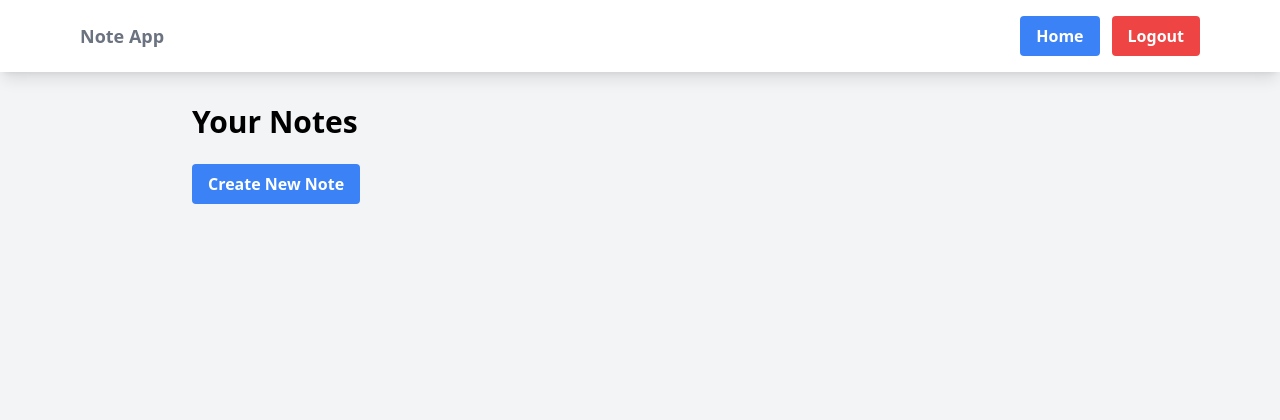
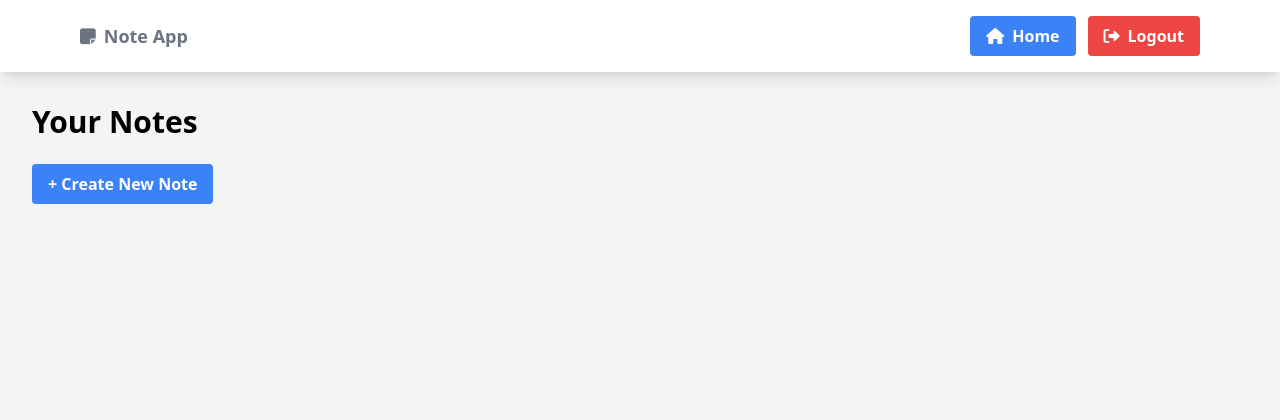
Before and after one commit to kelvintri/note-app, a PHP site: page / in a window 1280 px wide. Shown: the top 420 px of the page. Run offline with PHP 8.4, Linux system fonts and the light colour scheme; the visitor is signed in with stand-in values (Sample User, id 1); data that the repository does not hold is empty; some libraries are stand-ins or nearby versions.

Commit message:
new layout

```diff
--- a/src/views/layouts/app.php
+++ b/src/views/layouts/app.php
@@ -8,30 +8,33 @@ $isLoggedIn = isset($_SESSION['user_id']);
     <meta name="viewport" content="width=device-width, initial-scale=1.0">
     <title>Note Taking App</title>
     <script src="https://cdn.tailwindcss.com"></script>
+    <link rel="stylesheet" href="https://cdnjs.cloudflare.com/ajax/libs/font-awesome/6.4.0/css/all.min.css">
 </head>
 <body class="flex flex-col min-h-screen bg-gray-100">
     <nav class="bg-white shadow-lg">
         <div class="max-w-6xl mx-auto px-4">
             <div class="flex justify-between items-center py-4">
                 <div>
-                    <a href="?route=home" class="font-semibold text-gray-500 text-lg">Note App</a>
+                    <a href="?route=home" class="font-semibold text-gray-500 text-lg">
+                        <i class="fas fa-sticky-note mr-2"></i>Note App
+                    </a>
                 </div>
                 <div class="flex items-center space-x-3">
                     <?php if (isset($_SESSION['user_id'])): ?>
                         <a href="?route=home" class="bg-blue-500 hover:bg-blue-700 text-white font-bold py-2 px-4 rounded">
-                            Home
+                            <i class="fas fa-home mr-2"></i>Home
                         </a>
                         <form action="?route=logout" method="POST">
                             <button type="submit" class="bg-red-500 hover:bg-red-700 text-white font-bold py-2 px-4 rounded">
-                                Logout
+                                <i class="fas fa-sign-out-alt mr-2"></i>Logout
                             </button>
                         </form>
                     <?php else: ?>
                         <a href="?route=login" class="bg-blue-500 hover:bg-blue-700 text-white font-bold py-2 px-4 rounded">
-                            Login
+                            <i class="fas fa-sign-in-alt mr-2"></i>Login
                         </a>
                         <a href="?route=register" class="bg-green-500 hover:bg-green-700 text-white font-bold py-2 px-4 rounded">
-                            Register
+                            <i class="fas fa-user-plus mr-2"></i>Register
                         </a>
                     <?php endif; ?>
                 </div>
--- a/src/views/notes/create.php
+++ b/src/views/notes/create.php
@@ -13,7 +13,7 @@
             <textarea id="content" name="content" rows="4" required class="w-full px-3 py-2 border rounded-lg focus:outline-none focus:border-blue-500"></textarea>
         </div>
         <button type="submit" class="w-full bg-blue-500 hover:bg-blue-700 text-white font-bold py-2 px-4 rounded focus:outline-none focus:shadow-outline">
-            Create Note
+            <i class="fas fa-save mr-2"></i>Create Note
         </button>
     </form>
 </div>
--- a/src/views/notes/edit.php
+++ b/src/views/notes/edit.php
@@ -13,7 +13,7 @@
             <textarea id="content" name="content" rows="4" required class="w-full px-3 py-2 border rounded-lg focus:outline-none focus:border-blue-500"><?= htmlspecialchars($note['content']) ?></textarea>
         </div>
         <button type="submit" class="w-full bg-blue-500 hover:bg-blue-700 text-white font-bold py-2 px-4 rounded focus:outline-none focus:shadow-outline">
-            Update Note
+            <i class="fas fa-save mr-2"></i>Update Note
         </button>
     </form>
 </div>
--- a/src/views/notes/index.php
+++ b/src/views/notes/index.php
@@ -1,24 +1,37 @@
-<div class="max-w-4xl mx-auto">
+
+<style>
+@media (min-width: 640px) { /* Tablet */
+    #notes-container .bg-white {
+        width: calc(50% - 16px); /* 50% width for tablets */
+    }
+}
+
+@media (min-width: 1024px) { /* Desktop */
+    #notes-container .bg-white {
+        width: calc(25% - 16px); /* 25% width for desktops */
+    }
+}
+</style>
+<div class="max-w-screen-xl mx-auto px-4">
     <h1 class="text-3xl font-bold mb-6">Your Notes</h1>
 
-    <a href="?route=create_note" class="bg-blue-500 hover:bg-blue-700 text-white font-bold py-2 px-4 rounded mb-4 inline-block">
-        Create New Note
+    <a href="?route=create_note" class="bg-blue-500 hover:bg-blue-700 text-white font-bold py-2 px-4 rounded mb-6 inline-block">
+        + Create New Note
     </a>
 
-    <div class="grid grid-cols-1 md:grid-cols-2 lg:grid-cols-3 gap-4">
+    <div id="notes-container" class="grid gap-4 auto-rows-max">
         <?php foreach ($notes as $note): ?>
-            <div class="bg-white shadow-md rounded px-6 pt-6 pb-4 flex flex-col h-full">
-                <div class="flex-grow">
-                    <h2 class="text-xl font-semibold mb-2"><?= htmlspecialchars($note['title']) ?></h2>
-                    <p class="text-gray-700 mb-4"><?= nl2br(htmlspecialchars($note['content'])) ?></p>
-                </div>
-                <div class="flex justify-between mt-4">
-                    <a href="?route=edit_note&id=<?= $note['id'] ?>" class="bg-green-500 hover:bg-green-700 text-white font-bold py-2 px-4 rounded">
-                        Edit
+            <div class="bg-white shadow-md rounded p-4 mb-5" >
+                <h2 class="text-lg font-semibold mb-2"><?= htmlspecialchars($note['title']) ?></h2>
+                <p class="text-gray-700 text-sm break-words"><?= nl2br(htmlspecialchars($note['content'])) ?></p>
+
+                <div class="flex justify-between items-center mt-4">
+                    <a href="?route=edit_note&id=<?= $note['id'] ?>" class="text-blue-500 hover:text-blue-700">
+                        <i class="fas fa-edit"></i>
                     </a>
                     <form action="?route=delete_note&id=<?= $note['id'] ?>" method="POST" onsubmit="return confirm('Are you sure you want to delete this note?');">
-                        <button type="submit" class="bg-red-500 hover:bg-red-700 text-white font-bold py-2 px-4 rounded">
-                            Delete
+                        <button type="submit" class="text-red-500 hover:text-red-700">
+                            <i class="fas fa-trash-alt"></i>
                         </button>
                     </form>
                 </div>
@@ -26,3 +39,17 @@
         <?php endforeach; ?>
     </div>
 </div>
+
+<!-- Include Masonry library -->
+<script src="https://unpkg.com/masonry-layout@4/dist/masonry.pkgd.min.js"></script>
+<script>
+document.addEventListener('DOMContentLoaded', function() {
+    var elem = document.querySelector('#notes-container');
+    var msnry = new Masonry(elem, {
+        itemSelector: '.bg-white',
+        columnWidth: '.bg-white',
+        percentPosition: true,
+        gutter: 16 // Adjust gutter as needed
+    });
+});
+</script>
```
